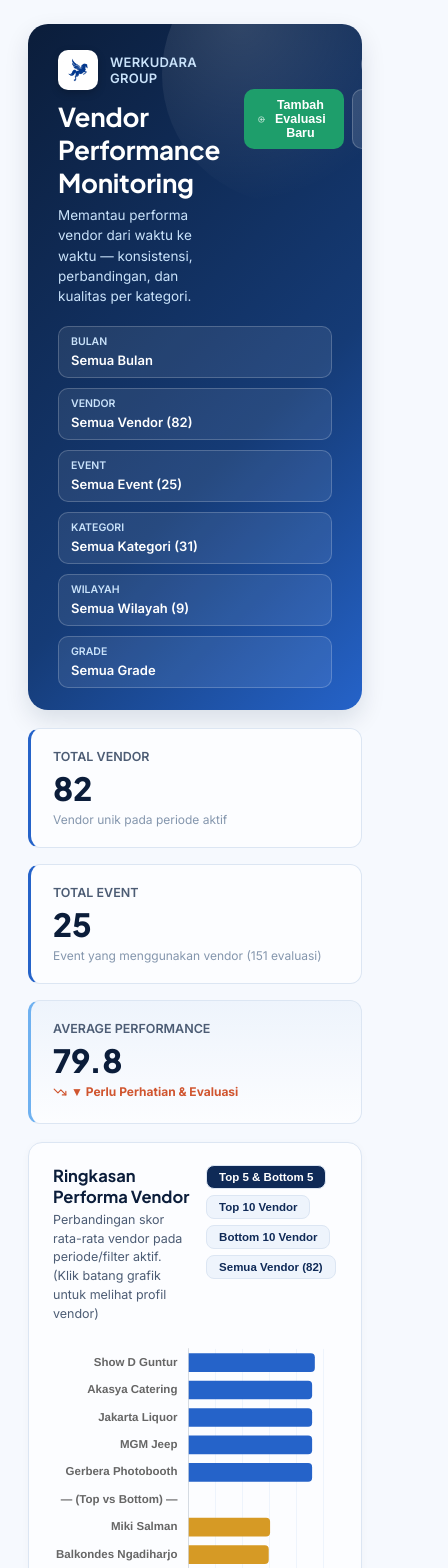
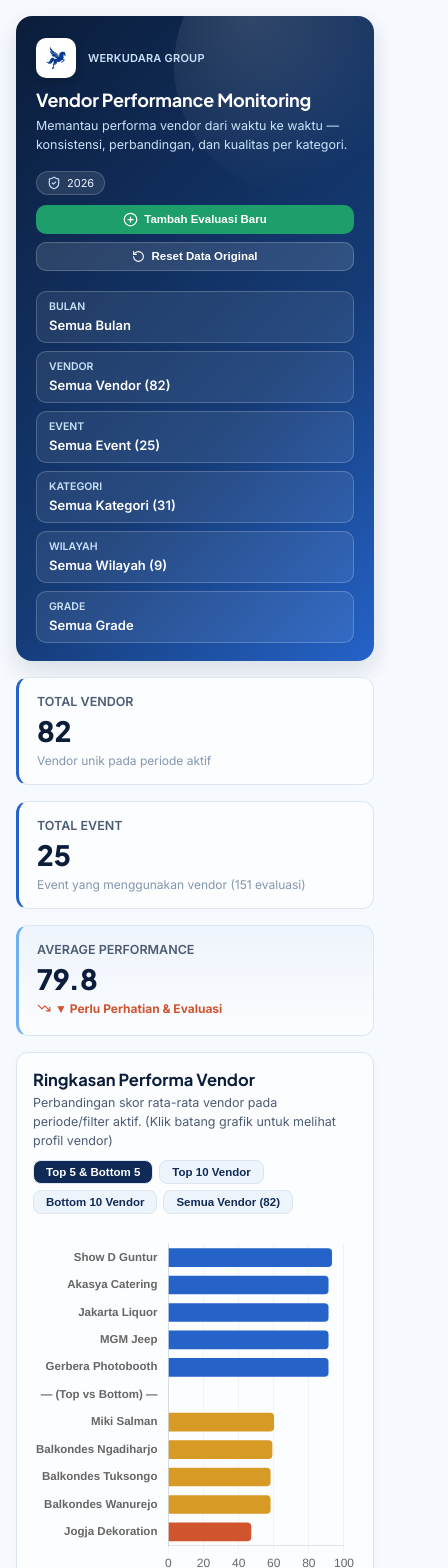
Before and after one commit to Pirjakun/Vendor-Performance-Dashboard, a React (Vite) app: page / in a window 390 px wide. Shown: the top 1568 px of the page, 448 px wide, since content can reach past the window. Built offline with nearby package versions, Linux system fonts and the light colour scheme.

Commit message:
feat: add comprehensive mobile and tablet responsive layout styles

```diff
--- a/index.html
+++ b/index.html
@@ -4,7 +4,7 @@
   <meta charset="UTF-8" />
   <meta name="viewport" content="width=device-width, initial-scale=1.0" />
   <title>Vendor Performance Monitoring — Werkudara Group</title>
-  <meta name="description" content="Dashboard Interaktif Vendor Performance Monitoring Werkudara Group dengan PowerBI Slicers, Fitur CRUD, dan Visualisasi Diagram." />
+  <meta name="description" content="Dashboard Interaktif Vendor Performance Monitoring Werkudara Group dengan Filter Interaktif dan Visualisasi Performa Vendor." />
   <link rel="icon" type="image/png" href="/logo.png" />
 </head>
 <body>
--- a/src/index.css
+++ b/src/index.css
@@ -492,3 +492,203 @@ header.top p {
   stroke: #0F2A57 !important;
   stroke-width: 1.2px !important;
 }
+
+/* ==========================================
+   MOBILE & TABLET RESPONSIVE DESIGN (RWD)
+   ========================================== */
+
+/* Tablet & Mobile Landscape (< 992px) */
+@media (max-width: 992px) {
+  .page {
+    padding: 16px 16px 48px;
+    gap: 16px;
+  }
+
+  header.top {
+    padding: 22px 20px 18px;
+    border-radius: 16px;
+  }
+
+  .top-row {
+    flex-direction: column;
+    align-items: stretch;
+    gap: 16px;
+  }
+
+  .header-badges {
+    align-items: flex-start;
+    width: 100%;
+  }
+
+  .header-actions {
+    width: 100%;
+    flex-wrap: wrap;
+  }
+
+  .btn-crud-add, .btn-reset-data {
+    flex: 1 1 auto;
+    justify-content: center;
+  }
+
+  .two-col {
+    grid-template-columns: 1fr;
+  }
+
+  .map-wrap {
+    flex-direction: column;
+    align-items: stretch;
+  }
+
+  .map-legend {
+    width: 100%;
+  }
+}
+
+/* Mobile Devices (< 768px) */
+@media (max-width: 768px) {
+  header.top h1 {
+    font-size: 20px;
+  }
+
+  header.top p {
+    font-size: 12.5px;
+  }
+
+  .filters {
+    display: flex;
+    flex-direction: column;
+    gap: 8px;
+  }
+
+  .filter {
+    min-width: 100%;
+    width: 100%;
+  }
+
+  .kpi-row {
+    grid-template-columns: 1fr;
+  }
+
+  .kpi {
+    padding: 16px 18px;
+  }
+
+  .kpi .kpi-value {
+    font-size: 28px;
+  }
+
+  .card {
+    padding: 16px;
+    border-radius: 12px;
+  }
+
+  .card-head {
+    flex-direction: column;
+    align-items: flex-start;
+    gap: 10px;
+  }
+
+  .card-controls {
+    width: 100%;
+    overflow-x: auto;
+    padding-bottom: 4px;
+  }
+
+  .chart-tall { height: 260px; }
+  .chart-mid  { height: 220px; }
+  .chart-short{ height: 190px; }
+
+  .table-toolbar {
+    flex-direction: column;
+    align-items: stretch;
+  }
+
+  .search-box {
+    width: 100%;
+  }
+
+  .btn-export {
+    width: 100%;
+    justify-content: center;
+  }
+
+  .pagination {
+    flex-direction: column;
+    gap: 12px;
+    align-items: center;
+    text-align: center;
+  }
+
+  .slicers-container {
+    padding: 14px;
+  }
+
+  .slicers-top-bar {
+    flex-direction: column;
+    align-items: flex-start;
+    gap: 8px;
+  }
+
+  .slicers-flex-row {
+    flex-direction: column;
+  }
+
+  .slicer-buttons {
+    display: flex;
+    flex-wrap: wrap;
+    gap: 6px;
+  }
+
+  .slicer-btn {
+    font-size: 11.5px;
+    padding: 6px 10px;
+  }
+
+  /* Modals on Mobile */
+  .modal-backdrop {
+    padding: 10px;
+  }
+
+  .modal-content {
+    border-radius: 12px;
+    max-height: 92vh;
+  }
+
+  .modal-header {
+    padding: 14px 16px;
+  }
+
+  .modal-body {
+    padding: 16px;
+  }
+
+  .form-row-2 {
+    grid-template-columns: 1fr;
+  }
+}
+
+/* Small Mobile Screens (< 480px) */
+@media (max-width: 480px) {
+  .brand-name {
+    font-size: 11px;
+  }
+
+  header.top h1 {
+    font-size: 18px;
+  }
+
+  .period-chip {
+    font-size: 11px;
+    padding: 4px 10px;
+  }
+
+  .btn-crud-add, .btn-reset-data {
+    font-size: 11.5px;
+    padding: 7px 10px;
+  }
+
+  .data-table th, .data-table td {
+    padding: 8px 8px;
+    font-size: 11.5px;
+  }
+}
```
